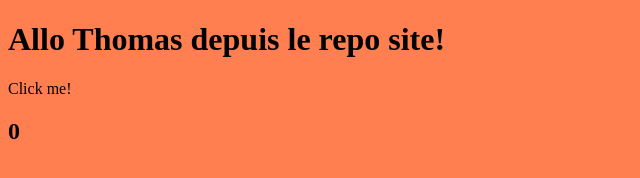
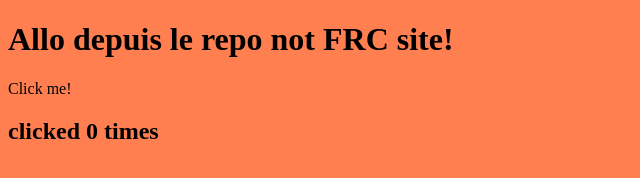
Before and after one commit to charm911/site, a plain HTML site: page index.html in a window 1280 px wide. Shown: the whole page, without its empty margins (0-640 px from the left). Drawn offline with Linux system fonts and the light colour scheme.

Commit message:
more fun

```diff
--- a/index.html
+++ b/index.html
@@ -11,10 +11,10 @@
 </head>
 
 <body>
-  <h1>Allo Thomas depuis le repo site!</h1>
+  <h1>Allo depuis le repo not FRC site!</h1>
   <div class="clickable" onclick="increment();">Click me!</div>
   <h2>
-    <div id="clicks">0</div>
+    <div id="clicks">clicked 0 times</div>
   </h2>
 </body>
 
--- a/main.js
+++ b/main.js
@@ -5,6 +5,6 @@ function increment() {
 
   console.log("nbClicks = ", clicks);
 
-  divElement.innerHTML = ++clicks;
+  divElement.innerHTML = 'clicked ' + ++clicks + ' times';
 
 }
```
